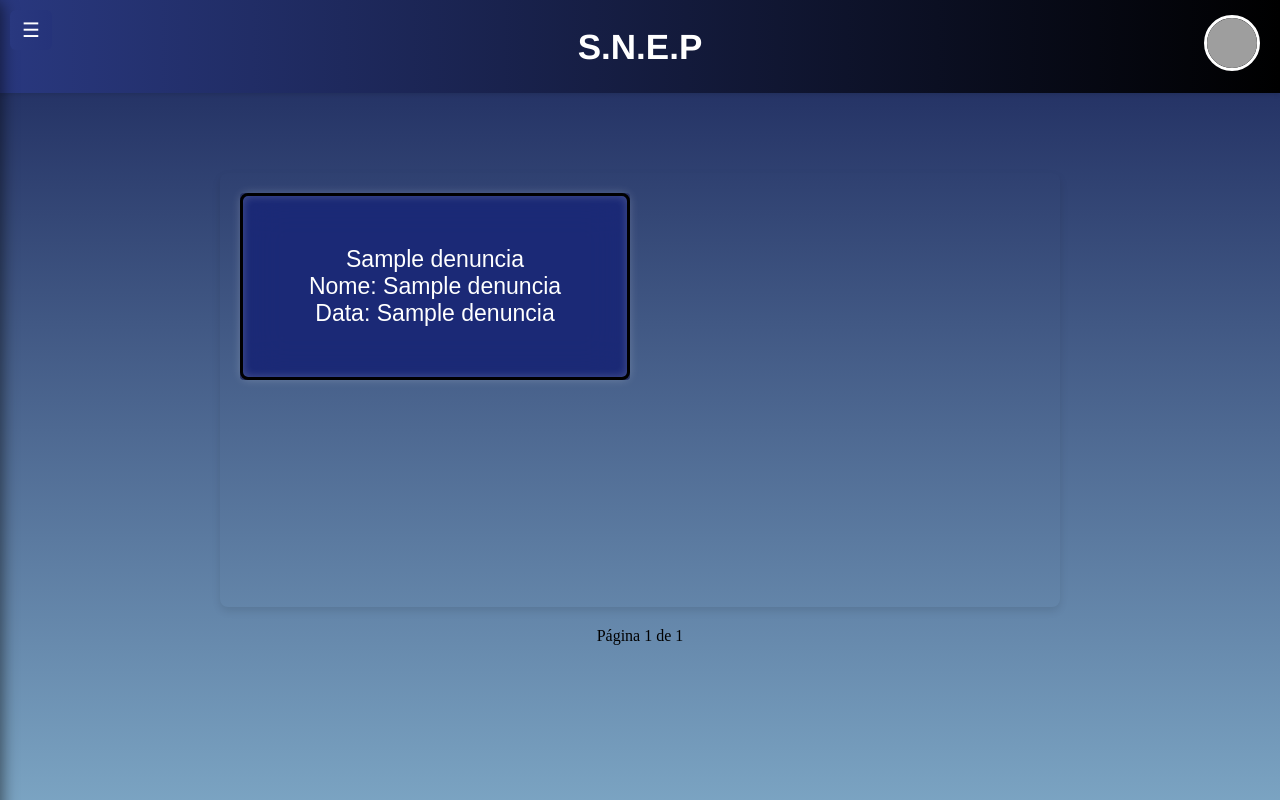
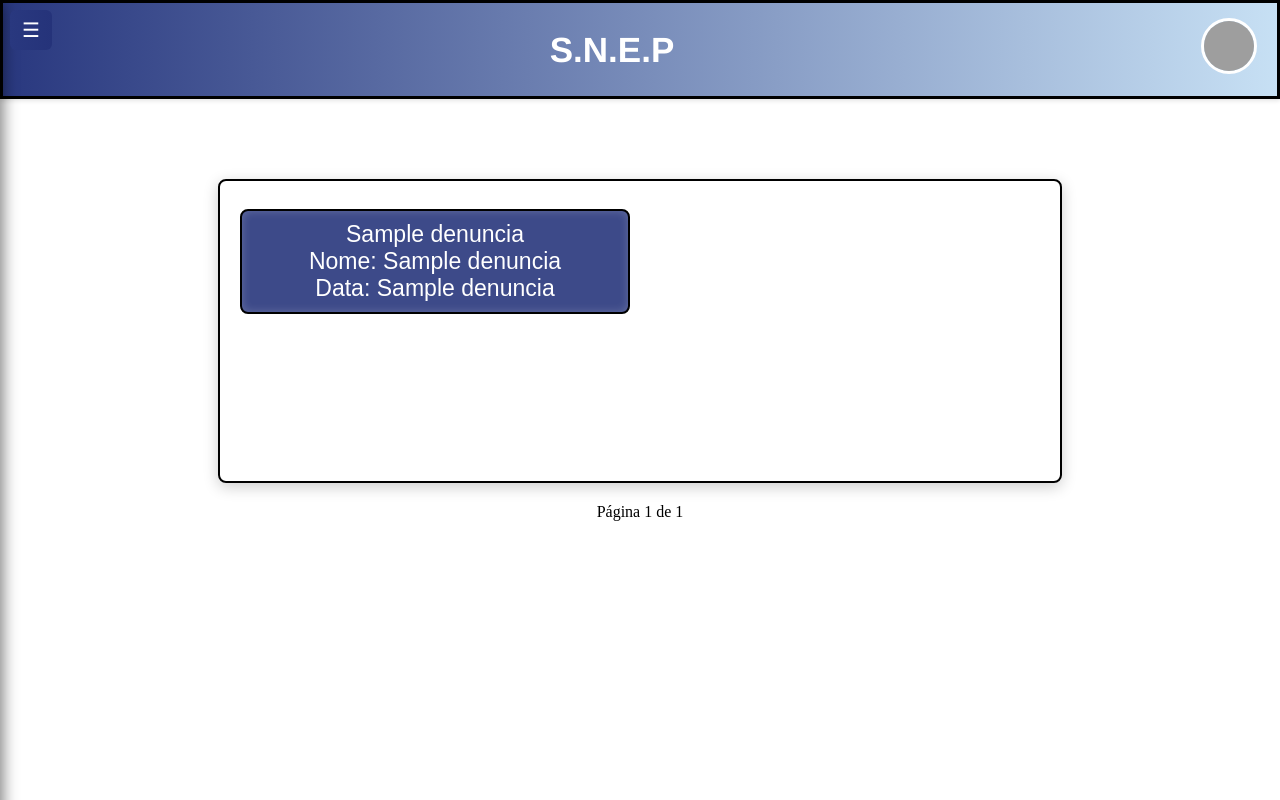
Before and after one commit to Intexsz/BADESP, a Flask app: template templates/secretaria.html in a window 1280 px wide. Run offline with Flask 3, Linux system fonts and the light colour scheme; the template is opened without the code that fills it: most values are stand-ins (such as "Sample title", 1, 10 or a date in 2020); grey boxes are pictures that could not be loaded.

Commit message:
adicionei umas coisas novas no css da secretaria

```diff
--- a/static/css/secretaria.css
+++ b/static/css/secretaria.css
@@ -1,5 +1,5 @@
 .Cabecalho {
-  background: linear-gradient(90deg, #29387f, black);
+  background: linear-gradient(90deg, #29387f, #c7e0f4);
   top: 0;
   left: 0;
   z-index: 10;
@@ -9,40 +9,30 @@
   display: flex;
   justify-content: space-between;
   align-items: center;
+  border: 3px solid black;
+}
+
+.profile-icon{
+  position: relative;
+  color: white;
+  font-size: 30px;
+  cursor: pointer;
+  padding-right: 10px;
+}
+.nome {
+  font-family: 'Franklin Gothic Medium', 'Arial Narrow', Arial, sans-serif;
+  font-size: 35px;
+  color: white;
+  margin: 0 auto;
+  flex-grow: 1;
+  text-align: center;
 }
 
 .nome {
   font-family: 'Franklin Gothic Medium', 'Arial Narrow', Arial, sans-serif;
   font-size: 35px;
   color: white;
-  margin: 0 auto;
-  flex-grow: 1;
-  position: absolute;
-  left: 50%;
-  transform: translateX(-50%);
-  text-align: center;
-}
-
-.profile-icon {
-    color: white;
-    font-size: 30px;
-    cursor: pointer;
-    margin-left: auto;
-}
-
-.menu-btn {
-  position: fixed;
-  top: 10px;
-  left: 10px;
-  font-size: 20px;
-  padding: 8px 12px;
-  background: linear-gradient(90deg, #29387f, #25337a);
-  color: white;
-  border: none;
-  cursor: pointer;
-  border-radius: 6px;
-  z-index: 1001;
-  transition: background 0.3s;
+  margin: 0;
 }
 
 .menu-btn {
@@ -71,11 +61,11 @@
   transform: translateX(-100%);
   width: 200px;
   height: 100%;
-  background: linear-gradient(135deg, #25337a, #111);
-  box-shadow: 3px 0 15px rgba(0, 0, 0, 0.5);
+  background: linear-gradient(135deg, #25337a,#c7e0f4);
+  box-shadow: 3px 0 15px rgba(0,0,0,0.5);
   padding-top: 80px;
   transition: transform 0.5s ease;
-  z-index: 100;
+  z-index: 1000;
   border-radius: 0 10px 10px 0;
 }
 
@@ -97,7 +87,6 @@
   color: white;
   text-decoration: none;
   font-size: 16px;
-  font-family: Arial, Helvetica, sans-serif;
   padding: 8px 15px;
   display: block;
   transition: transform 0.2s, color 0.3s;
@@ -112,10 +101,10 @@ body {
   margin: 0;
   min-height: 100vh;
   text-align: center;
-  background:linear-gradient(#1a255a,#2699 ) ;
+  background-color: white;
 }
 
-.grid-container{
+.grid-container {
     display: grid;
     grid-template-columns: repeat(2, 1fr);
     grid-template-rows: repeat(2, 1fr);
@@ -124,12 +113,17 @@ body {
     max-width: 800px;
     padding: 20px;
     border-radius: 8px;
-    box-shadow: 0 4px 8px rgba(0, 0, 0, 0.1);
     margin: 80px auto 20px auto;
+    border: 2px solid black;
+    backdrop-filter: blur(15px);
+    overflow: hidden;
+   box-shadow: 0 4px 15px rgba(0, 0, 0, 0.2);
+   z-index: 1;
+
 }
 
 .grid-item {
-    background-color: #1a255a;
+    background-color: transparent;
     border: none;
     padding: 0;
     display: flex;
@@ -143,24 +137,20 @@ body {
     width: 100%;
     height: 100%;
     font-family:Arial, Helvetica, sans-serif;
-
     color: rgb(0, 0, 0);
     font-size: 1.2em;
     border-radius: 8px;
     cursor: pointer;
     transition: all 0.3s ease;
-    padding: 50px;
+    padding: 10px;
     box-sizing: border-box;
-
-    border: 3px solid black;
+    border: 2px solid black;
     background-clip: padding-box, border-box;
     background-origin: border-box;
-
     background-image: linear-gradient(to right, rgba(44, 76, 203, 0.4), rgba(255, 255, 255, 0.1)),  linear-gradient(to right, #29387f, #29387f);
-
     box-shadow: 0 0 10px rgba(255, 255, 255, 0.2) inset,
                 0 0 10px rgba(255, 255, 255, 0.2);
-  background: rgba(28, 47, 145, 0.5);
+   background: #3d4a89;
   backdrop-filter: blur(20px);
 }
 
@@ -187,12 +177,49 @@ body {
   font-size: 1.2em;
 }
 
+.profile-icon {
+  padding-right: 0;
+}
+
 .profile-icon img {
     width: 50px;
     height: 50px;
     border-radius: 50%;
     border: 3px solid white;
     object-fit: cover;
+}
+
+.next-page-arrow {
+    position: fixed;
+    bottom: 20px;
+    left: 50%;
+    transform: translateX(-50%);
+    width: 50px;
+    height: 50px;
+    background-color: #29387f;
+    border-radius: 50%;
+    display: flex;
+    align-items: center;
+    justify-content: center;
+    cursor: pointer;
+    box-shadow: 0 4px 8px rgba(0, 0, 0, 0.2);
+    transition: background-color 0.3s ease;
+    z-index: 999;
+}
+
+.next-page-arrow:hover {
+    background-color: #1a255a;
+}
+
+.next-page-arrow::after {
+    content: '';
+    width: 10px;
+    height: 10px;
+    border-top: 2px solid white;
+    border-right: 2px solid white;
+    transform: rotate(45deg);
+    position: relative;
+    top: 2px;
 }
 
 .profile-icon {
@@ -205,7 +232,7 @@ body {
     top: 60px;
     right: 0;
     min-width: 180px;
-background: linear-gradient(90deg, #29387f, #25337a);
+  background: linear-gradient(90deg, #29387f, #c7e0f4);
     border-radius: 8px;
     box-shadow: 0 4px 20px rgba(0, 0, 0, 0.4);
     overflow: hidden;
@@ -216,14 +243,12 @@ background: linear-gradient(90deg, #29387f, #25337a);
     transform: scaleY(0);
     opacity: 0;
     font-family: 'Segoe UI', Tahoma, Geneva, Verdana, sans-serif;
-
 }
 
 .profile-menu.show {
     display: block;
     transform: scaleY(1);
     opacity: 1;
-  transition: all;
 }
 
 .profile-menu ul {
@@ -234,14 +259,12 @@ background: linear-gradient(90deg, #29387f, #25337a);
 
 .profile-menu ul li a {
     color: #e0e0e0;
-  padding: 12px;
+    padding: 12px 16px;
     text-decoration: none;
     font-size: 14px;
     transition: background-color 0.2s ease;
     display: flex;
     align-items: center;
-  transition: transform 0.2s, color 0.3s;
-  transform: translateX(8px);
 }
 
 .profile-menu ul li a i {
@@ -252,9 +275,5 @@ background: linear-gradient(90deg, #29387f, #25337a);
 
 .profile-menu ul li a:hover {
   background: linear-gradient(90deg, #29387f, #25337a);
-  color: rgb(226, 221, 234);
+    color: white;
 }
-
-.pagination{
-
-}
```
Lines whose indentation alone changed are shown as unchanged.
